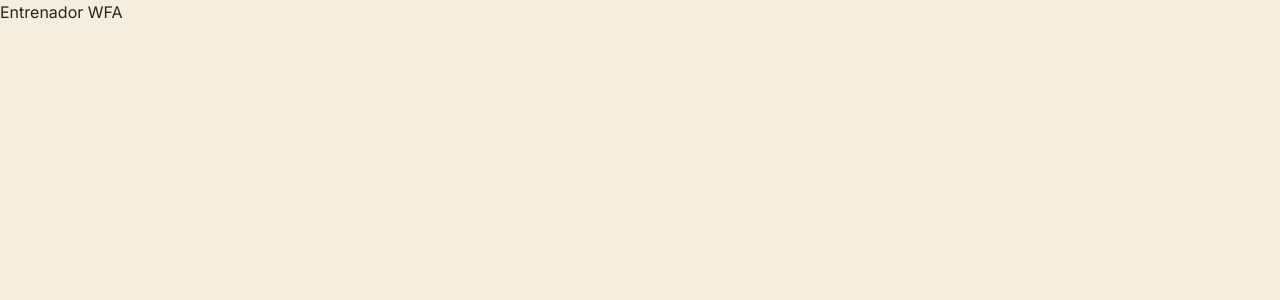
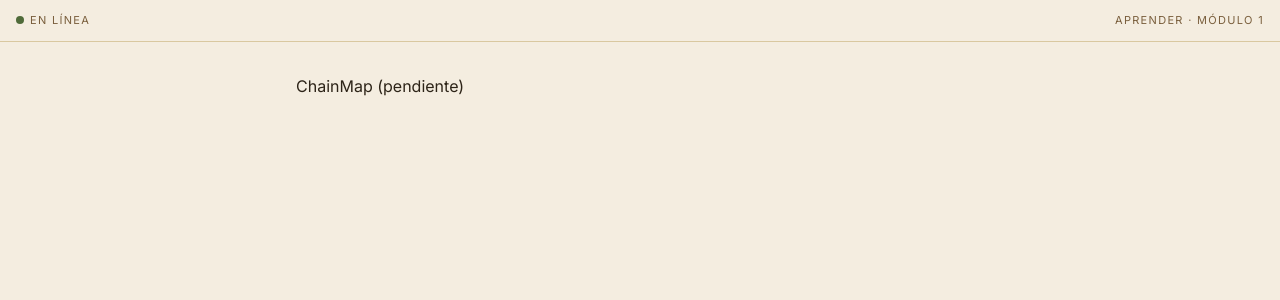
Before and after one commit to lucasbotteri/entrenador-wfa, a React (Vite) app: page / in a window 1280 px wide. Shown: the top 300 px of the page. Built offline with nearby package versions, Linux system fonts and the light colour scheme.

Commit message:
feat(app): add Shell, hash router, and App wiring

```diff
--- /dev/null
+++ b/src/modules/learn/index.tsx
@@ -0,0 +1,3 @@
+import type { RouteObject } from 'react-router-dom'
+
+export const learnRoutes: RouteObject[] = [{ path: '/', element: <p>ChainMap (pendiente)</p> }]
--- a/src/shared/app/App.tsx
+++ b/src/shared/app/App.tsx
@@ -1,3 +1,12 @@
+import { RouterProvider } from 'react-router-dom'
+
+import { ErrorBoundary } from './ErrorBoundary'
+import { router } from './router'
+
 export function App() {
-  return <main>Entrenador WFA</main>
+  return (
+    <ErrorBoundary>
+      <RouterProvider router={router} />
+    </ErrorBoundary>
+  )
 }
--- a/src/shared/app/ErrorBoundary.tsx
+++ b/src/shared/app/ErrorBoundary.tsx
@@ -5,7 +5,7 @@ interface State {
 }
 
 export class ErrorBoundary extends Component<{ children: ReactNode }, State> {
-  state: State = { hasError: false }
+  override state: State = { hasError: false }
 
   static getDerivedStateFromError(): State {
     return { hasError: true }
--- /dev/null
+++ b/src/shared/app/Shell.module.css
@@ -0,0 +1,12 @@
+.header {
+  position: sticky; top: 0; z-index: 10; background: var(--bg);
+  border-bottom: 1px solid var(--border);
+  display: flex; justify-content: space-between; align-items: center;
+  padding: var(--space-3) var(--space-4);
+  font-family: var(--font-sans); font-size: 11px; letter-spacing: 0.12em;
+  text-transform: uppercase; color: var(--muted);
+}
+.dot { display: inline-block; width: 8px; height: 8px; border-radius: 50%; margin-right: 6px; }
+.online { background: var(--mild); }
+.offline { background: var(--muted); }
+.main { max-width: 720px; margin: 0 auto; padding: var(--space-4); }
--- /dev/null
+++ b/src/shared/app/Shell.tsx
@@ -0,0 +1,25 @@
+import type { ReactNode } from 'react'
+
+import styles from './Shell.module.css'
+import { useOnlineStatus } from './pwa'
+
+export function Shell({ children }: { children: ReactNode }) {
+  const online = useOnlineStatus()
+  return (
+    <>
+      <a className="skip-link" href="#main">
+        Saltar al contenido
+      </a>
+      <header className={styles.header}>
+        <span>
+          <span className={`${styles.dot} ${online ? styles.online : styles.offline}`} />
+          {online ? 'En línea' : 'Offline-ready'}
+        </span>
+        <span>Aprender · Módulo 1</span>
+      </header>
+      <main id="main" className={styles.main}>
+        {children}
+      </main>
+    </>
+  )
+}
--- /dev/null
+++ b/src/shared/app/router.tsx
@@ -0,0 +1,20 @@
+import { createHashRouter, Navigate, Outlet } from 'react-router-dom'
+
+import { Shell } from './Shell'
+
+import { learnRoutes } from '@/modules/learn'
+
+function Layout() {
+  return (
+    <Shell>
+      <Outlet />
+    </Shell>
+  )
+}
+
+export const router = createHashRouter([
+  {
+    element: <Layout />,
+    children: [...learnRoutes, { path: '*', element: <Navigate to="/" replace /> }],
+  },
+])
```
Also changed, not shown: 2 other files (tests, documents, lock files or other folders).
